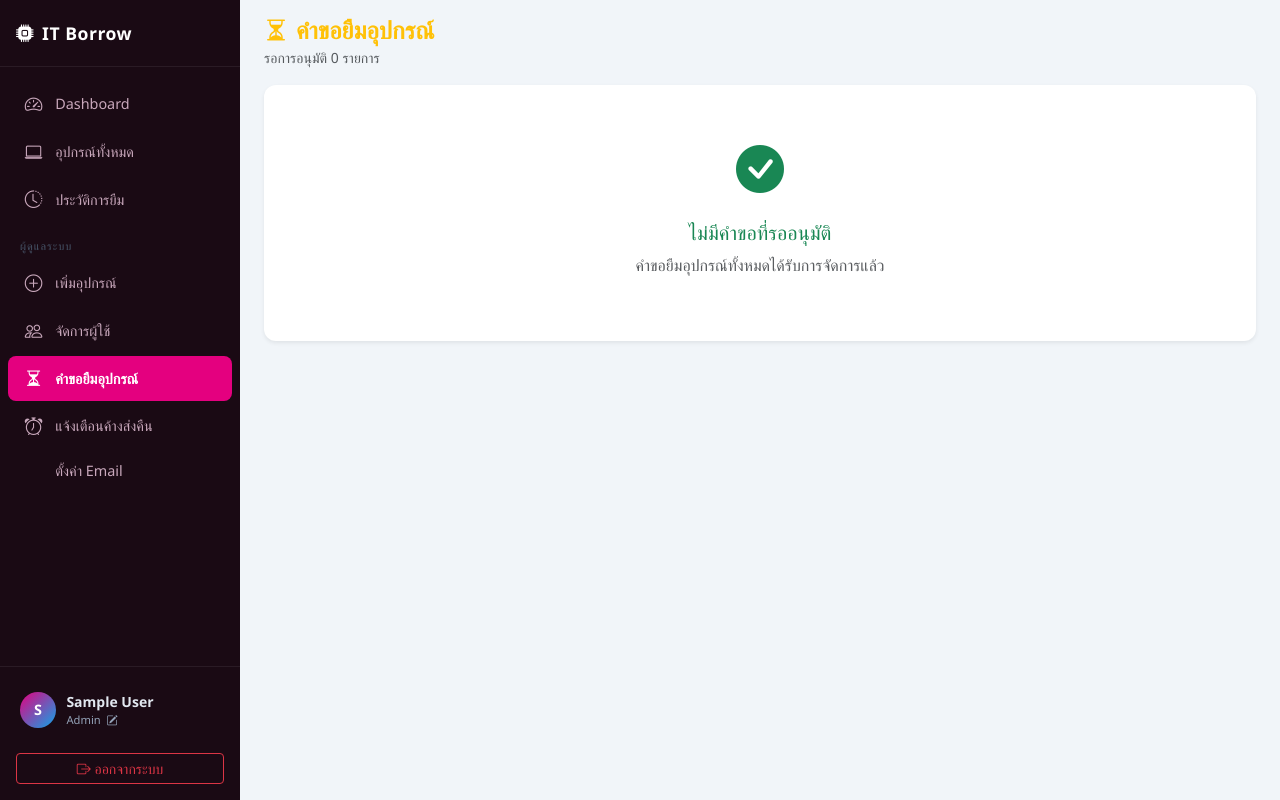
After one commit to MINDKYLO/Tlib, a Flask app: page /admin/borrow-requests in a window 1280 px wide. The commit adds this page. Run offline with Flask 3, Linux system fonts and the light colour scheme; the visitor is signed in with stand-in values (Sample User, id 1); data that the repository does not hold is empty; parts of the project's set-up code (start-up, migrations or seed data) failed here and were passed over; some libraries are stand-ins or nearby versions.

Commit message:
feat: add admin approval workflow for borrow requests

```diff
--- a/app.py
+++ b/app.py
@@ -172,6 +172,19 @@ def admin_required(f):
     return decorated
 
 
+@app.context_processor
+def inject_pending_count():
+    if 'user_id' in session and session.get('role') == 'admin':
+        try:
+            conn = get_db()
+            count = db_fetchone(conn, "SELECT COUNT(*) as c FROM borrows WHERE status='pending'")['c']
+            conn.close()
+            return {'pending_count': count}
+        except Exception:
+            return {'pending_count': 0}
+    return {'pending_count': 0}
+
+
 # ── EMAIL HELPERS ──────────────────────────────────────────────────────────────
 
 def get_email_cfg():
@@ -302,7 +315,7 @@ def dashboard():
     my_borrows = db_fetchall(conn, '''
         SELECT b.*, e.name as eq_name, e.category, e.brand, e.image
         FROM borrows b JOIN equipment e ON b.equipment_id=e.id
-        WHERE b.user_id=%s AND b.status='borrowed'
+        WHERE b.user_id=%s AND b.status IN ('borrowed', 'pending')
         ORDER BY b.borrow_date DESC
     ''', (session['user_id'],))
 
@@ -371,7 +384,7 @@ def equipment_group():
                b.id AS borrow_id, b.borrow_date, b.due_date,
                u.name AS borrower_name, u.id AS borrower_uid
         FROM equipment e
-        LEFT JOIN borrows b ON b.equipment_id = e.id AND b.status = 'borrowed'
+        LEFT JOIN borrows b ON b.equipment_id = e.id AND b.status IN ('borrowed', 'pending')
         LEFT JOIN users u ON b.user_id = u.id
         WHERE e.name = %s AND e.category = %s
         ORDER BY COALESCE(e.model,'') NULLS LAST, e.serial_number NULLS LAST, e.id
@@ -495,7 +508,7 @@ def equipment_detail(eid):
     current_borrow = db_fetchone(conn, '''
         SELECT b.*, u.name as user_name
         FROM borrows b JOIN users u ON b.user_id=u.id
-        WHERE b.equipment_id=%s AND b.status='borrowed'
+        WHERE b.equipment_id=%s AND b.status IN ('borrowed', 'pending')
     ''', (eid,))
     conn.close()
     return render_template('equipment_detail.html',
@@ -608,15 +621,12 @@ def borrow(eid):
         conn.close()
         return redirect(url_for('equipment_detail', eid=eid))
     notes    = request.form.get('notes', '')
-    db_execute(conn, 'INSERT INTO borrows (equipment_id, user_id, due_date, notes) VALUES (%s,%s,%s,%s)',
+    db_execute(conn, "INSERT INTO borrows (equipment_id, user_id, due_date, notes, status) VALUES (%s,%s,%s,%s,'pending')",
                (eid, session['user_id'], due_date, notes))
     db_execute(conn, "UPDATE equipment SET status='borrowed' WHERE id=%s", (eid,))
     conn.commit()
-    user = db_fetchone(conn, 'SELECT * FROM users WHERE id=%s', (session['user_id'],))
     conn.close()
-    if user and user.get('email'):
-        email_borrow(user['email'], user['name'], eq['name'], due_date)
-    flash(f'ยืม "{eq["name"]}" สำเร็จ', 'success')
+    flash(f'ส่งคำขอยืม "{eq["name"]}" แล้ว รอ Admin อนุมัติ', 'success')
     return redirect(url_for('dashboard'))
 
 
@@ -630,6 +640,10 @@ def return_equipment(bid):
     ''', (bid,))
     if not borrow_row:
         flash('ไม่พบข้อมูลการยืม', 'danger')
+        conn.close()
+        return redirect(url_for('dashboard'))
+    if borrow_row['status'] == 'pending':
+        flash('ไม่สามารถคืนอุปกรณ์ที่ยังรออนุมัติได้', 'danger')
         conn.close()
         return redirect(url_for('dashboard'))
     if borrow_row['user_id'] != session['user_id'] and session.get('role') != 'admin':
@@ -1046,6 +1060,85 @@ def delete_categories_bulk():
     return redirect(url_for('add_equipment'))
 
 
+# ── BORROW APPROVAL ────────────────────────────────────────────────────────────
+
+@app.route('/admin/borrow-requests')
+@admin_required
+def pending_requests():
+    conn = get_db()
+    requests = db_fetchall(conn, '''
+        SELECT b.*, e.name as eq_name, e.category, e.serial_number,
+               u.name as user_name, u.department, u.phone as user_phone, u.email as user_email
+        FROM borrows b
+        JOIN equipment e ON b.equipment_id=e.id
+        JOIN users u ON b.user_id=u.id
+        WHERE b.status='pending'
+        ORDER BY b.borrow_date ASC
+    ''')
+    conn.close()
+    return render_template('pending_requests.html', requests=requests)
+
+
+@app.route('/admin/borrow-requests/<int:bid>/approve', methods=['POST'])
+@admin_required
+def approve_borrow(bid):
+    conn = get_db()
+    borrow_row = db_fetchone(conn, '''
+        SELECT b.*, e.name as eq_name, u.name as user_name, u.email as user_email
+        FROM borrows b JOIN equipment e ON b.equipment_id=e.id
+        JOIN users u ON b.user_id=u.id WHERE b.id=%s
+    ''', (bid,))
+    if not borrow_row or borrow_row['status'] != 'pending':
+        conn.close()
+        flash('ไม่พบคำขอ', 'danger')
+        return redirect(url_for('pending_requests'))
+    db_execute(conn, "UPDATE borrows SET status='borrowed' WHERE id=%s", (bid,))
+    conn.commit()
+    conn.close()
+    if borrow_row.get('user_email'):
+        email_borrow(borrow_row['user_email'], borrow_row['user_name'],
+                     borrow_row['eq_name'], borrow_row['due_date'])
+    flash(f'อนุมัติการยืม "{borrow_row["eq_name"]}" ของ {borrow_row["user_name"]} แล้ว', 'success')
+    return redirect(url_for('pending_requests'))
+
+
+@app.route('/admin/borrow-requests/<int:bid>/reject', methods=['POST'])
+@admin_required
+def reject_borrow(bid):
+    conn = get_db()
+    borrow_row = db_fetchone(conn, '''
+        SELECT b.*, e.name as eq_name
+        FROM borrows b JOIN equipment e ON b.equipment_id=e.id WHERE b.id=%s
+    ''', (bid,))
+    if not borrow_row or borrow_row['status'] != 'pending':
+        conn.close()
+        flash('ไม่พบคำขอ', 'danger')
+        return redirect(url_for('pending_requests'))
+    db_execute(conn, "UPDATE borrows SET status='rejected' WHERE id=%s", (bid,))
+    db_execute(conn, "UPDATE equipment SET status='available' WHERE id=%s", (borrow_row['equipment_id'],))
+    conn.commit()
+    conn.close()
+    flash(f'ปฏิเสธคำขอยืม "{borrow_row["eq_name"]}" แล้ว', 'success')
+    return redirect(url_for('pending_requests'))
+
+
+@app.route('/borrow-requests/<int:bid>/cancel', methods=['POST'])
+@login_required
+def cancel_borrow(bid):
+    conn = get_db()
+    borrow_row = db_fetchone(conn, 'SELECT * FROM borrows WHERE id=%s', (bid,))
+    if not borrow_row or borrow_row['status'] != 'pending' or borrow_row['user_id'] != session['user_id']:
+        conn.close()
+        flash('ไม่สามารถยกเลิกคำขอนี้ได้', 'danger')
+        return redirect(url_for('dashboard'))
+    db_execute(conn, "UPDATE borrows SET status='rejected' WHERE id=%s", (bid,))
+    db_execute(conn, "UPDATE equipment SET status='available' WHERE id=%s", (borrow_row['equipment_id'],))
+    conn.commit()
+    conn.close()
+    flash('ยกเลิกคำขอยืมแล้ว', 'success')
+    return redirect(url_for('dashboard'))
+
+
 # ── SERVE UPLOADS ──────────────────────────────────────────────────────────────
 
 @app.route('/uploads/<path:filename>')
--- a/templates/base.html
+++ b/templates/base.html
@@ -39,6 +39,15 @@
     <a href="{{ url_for('user_list') }}"
        class="nav-link {% if 'user' in (request.endpoint or '') and request.endpoint != 'dashboard' %}active{% endif %}">
       <i class="bi bi-people"></i><span>จัดการผู้ใช้</span>
+    </a>
+    <a href="{{ url_for('pending_requests') }}"
+       class="nav-link {% if request.endpoint == 'pending_requests' %}active{% endif %}">
+      <i class="bi bi-hourglass-split"></i>
+      <span>คำขอยืมอุปกรณ์
+        {% if pending_count > 0 %}
+        <span class="badge bg-warning text-dark ms-1">{{ pending_count }}</span>
+        {% endif %}
+      </span>
     </a>
     <a href="{{ url_for('overdue_list') }}"
        class="nav-link {% if request.endpoint == 'overdue_list' %}active{% endif %}">
--- a/templates/history.html
+++ b/templates/history.html
@@ -80,7 +80,11 @@
             </td>
             <td class="small">{{ b.return_date[:10] if b.return_date else '-' }}</td>
             <td>
-              {% if is_overdue %}
+              {% if b.status == 'pending' %}
+                <span class="badge bg-warning text-dark">รอการอนุมัติ</span>
+              {% elif b.status == 'rejected' %}
+                <span class="badge bg-secondary">ถูกปฏิเสธ</span>
+              {% elif is_overdue %}
                 <span class="badge bg-danger">เกินกำหนด</span>
               {% elif b.status == 'borrowed' %}
                 <span class="badge badge-borrowed">ยืมอยู่</span>
--- /dev/null
+++ b/templates/pending_requests.html
@@ -0,0 +1,99 @@
+{% extends 'base.html' %}
+{% block title %}คำขอยืมอุปกรณ์{% endblock %}
+
+{% block content %}
+<div class="page-header d-flex justify-content-between align-items-center mb-3">
+  <div>
+    <h4 class="mb-0 fw-bold text-warning">
+      <i class="bi bi-hourglass-split me-2"></i>คำขอยืมอุปกรณ์
+    </h4>
+    <small class="text-muted">รอการอนุมัติ {{ requests|length }} รายการ</small>
+  </div>
+</div>
+
+{% with messages = get_flashed_messages(with_categories=true) %}
+  {% for cat, msg in messages %}
+  <div class="alert alert-{{ cat }} alert-dismissible fade show py-2 small">
+    {{ msg }}
+    <button type="button" class="btn-close" data-bs-dismiss="alert"></button>
+  </div>
+  {% endfor %}
+{% endwith %}
+
+{% if requests %}
+<div class="card shadow-sm">
+  <div class="card-body p-0">
+    <div class="table-responsive">
+      <table class="table table-hover mb-0">
+        <thead class="table-light">
+          <tr>
+            <th>#</th>
+            <th>อุปกรณ์</th>
+            <th>ผู้ขอยืม</th>
+            <th>ช่องทางติดต่อ</th>
+            <th>วันที่ขอ</th>
+            <th>วันที่ต้องคืน</th>
+            <th>อนุมัติ / ปฏิเสธ</th>
+          </tr>
+        </thead>
+        <tbody>
+          {% for r in requests %}
+          <tr>
+            <td class="text-muted small">{{ loop.index }}</td>
+            <td>
+              <a href="{{ url_for('equipment_detail', eid=r.equipment_id) }}"
+                 class="text-decoration-none fw-semibold small">{{ r.eq_name }}</a>
+              <div class="text-muted" style="font-size:0.7rem">
+                {{ r.category }}{% if r.serial_number %} | {{ r.serial_number }}{% endif %}
+              </div>
+            </td>
+            <td>
+              <div class="small fw-semibold">{{ r.user_name }}</div>
+              {% if r.department %}
+              <div class="text-muted" style="font-size:0.7rem">{{ r.department }}</div>
+              {% endif %}
+            </td>
+            <td class="small">
+              {% if r.user_phone %}
+              <div><i class="bi bi-telephone-fill text-success me-1"></i>{{ r.user_phone }}</div>
+              {% endif %}
+              {% if r.user_email %}
+              <div><i class="bi bi-envelope-fill text-primary me-1"></i>{{ r.user_email }}</div>
+              {% endif %}
+            </td>
+            <td class="small">{{ r.borrow_date[:10] }}</td>
+            <td class="small fw-semibold text-warning">{{ r.due_date or '-' }}</td>
+            <td>
+              <div class="d-flex gap-1">
+                <form method="POST" action="{{ url_for('approve_borrow', bid=r.id) }}"
+                      onsubmit="return confirm('อนุมัติการยืม {{ r.eq_name }} ของ {{ r.user_name }}?')">
+                  <button class="btn btn-sm btn-success">
+                    <i class="bi bi-check-lg me-1"></i>อนุมัติ
+                  </button>
+                </form>
+                <form method="POST" action="{{ url_for('reject_borrow', bid=r.id) }}"
+                      onsubmit="return confirm('ปฏิเสธคำขอยืม {{ r.eq_name }}?')">
+                  <button class="btn btn-sm btn-danger">
+                    <i class="bi bi-x-lg me-1"></i>ปฏิเสธ
+                  </button>
+                </form>
+              </div>
+            </td>
+          </tr>
+          {% endfor %}
+        </tbody>
+      </table>
+    </div>
+  </div>
+</div>
+
+{% else %}
+<div class="card shadow-sm">
+  <div class="card-body text-center py-5">
+    <i class="bi bi-check-circle-fill text-success" style="font-size:3rem"></i>
+    <h5 class="mt-3 text-success">ไม่มีคำขอที่รออนุมัติ</h5>
+    <p class="text-muted">คำขอยืมอุปกรณ์ทั้งหมดได้รับการจัดการแล้ว</p>
+  </div>
+</div>
+{% endif %}
+{% endblock %}
```
Also changed, not shown: templates/dashboard.html (+17 -2 lines), templates/equipment_detail.html (+27 -1 lines).
